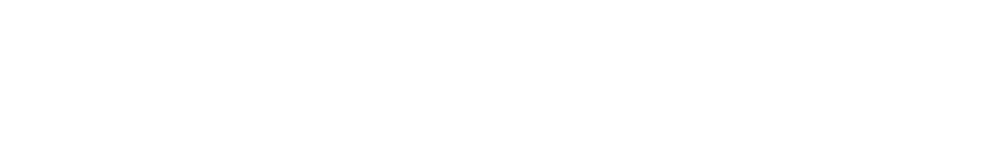
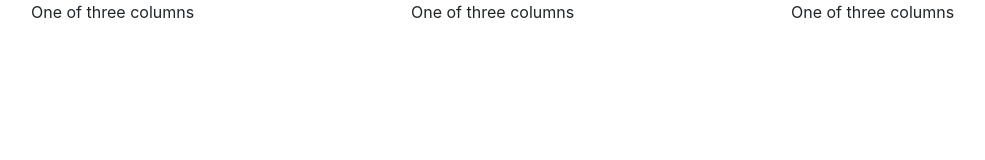
Before and after one commit to DimaSVR/adigital, a plain HTML site: page index.html in a window 1280 px wide. Shown: the whole page, without its empty margins (54-1039 px from the left). Drawn offline with nearby package versions, Linux system fonts and the light colour scheme.

Commit message:
Создан базовый шаблон

```diff
--- a/index.html
+++ b/index.html
@@ -5,8 +5,22 @@
     <meta name="viewport" content="width=device-width, initial-scale=1.0">
     <meta http-equiv="X-UA-Compatible" content="ie=edge">
     <title>Adigital test</title>
+    <link rel="stylesheet" href="https://stackpath.bootstrapcdn.com/bootstrap/4.3.1/css/bootstrap.min.css" integrity="sha384-ggOyR0iXCbMQv3Xipma34MD+dH/1fQ784/j6cY/iJTQUOhcWr7x9JvoRxT2MZw1T" crossorigin="anonymous">
+    <link rel="stylesheet" href="sass/style.css">
 </head>
 <body>
-
+    <div class="container">
+        <div class="row">
+          <div class="col-sm">
+            One of three columns
+          </div>
+          <div class="col-sm">
+            One of three columns
+          </div>
+          <div class="col-sm">
+            One of three columns
+          </div>
+        </div>
+      </div>
 </body>
 </html>
--- /dev/null
+++ b/sass/style.sass
@@ -0,0 +1,2 @@
+*
+    box-sizing: border-box
```
Also changed, not shown: sass/style.css (added), style.css (deleted), 1 other file.
